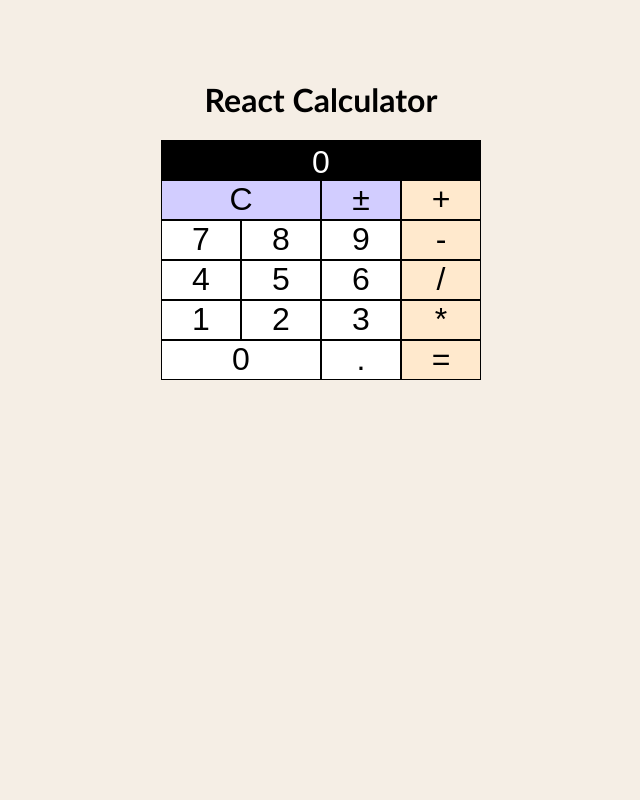
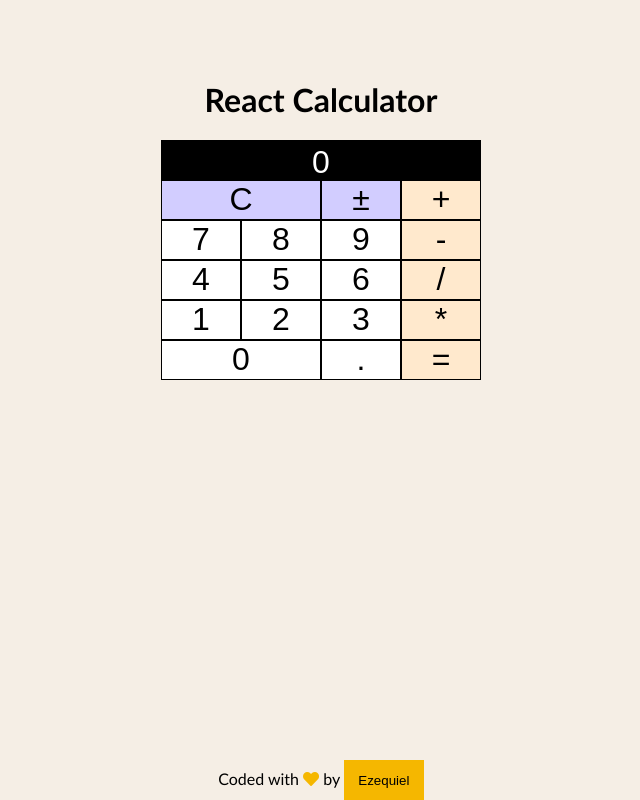
Before and after one commit to EzequielCaste/react-calculator, a React (Create React App) app: page / in a window 1280 px wide. Shown: the whole page, without its empty margins (319-959 px from the left). Built offline with nearby package versions, Linux system fonts and the light colour scheme.

Commit message:
added footer

```diff
--- a/public/index.html
+++ b/public/index.html
@@ -1,16 +1,22 @@
 <!DOCTYPE html>
 <html lang="en">
-
   <head>
-	<meta charset="utf-8">
-	<meta name="viewport" content="width=device-width, initial-scale=1, shrink-to-fit=no">
-	<meta name="theme-color" content="#000000">
+    <meta charset="utf-8" />
+    <meta
+      name="viewport"
+      content="width=device-width, initial-scale=1, shrink-to-fit=no"
+    />
+    <meta name="theme-color" content="#000000" />
     <!--
       manifest.json provides metadata used when your web app is added to the
       homescreen on Android. See https://developers.google.com/web/fundamentals/engage-and-retain/web-app-manifest/
     -->
-	<link rel="manifest" href="%PUBLIC_URL%/manifest.json">
-	<link rel="shortcut icon" href="%PUBLIC_URL%/favicon.ico">
+    <link rel="manifest" href="%PUBLIC_URL%/manifest.json" />
+    <link rel="shortcut icon" href="%PUBLIC_URL%/favicon.ico" />
+    <link
+      rel="stylesheet"
+      href="https://cdnjs.cloudflare.com/ajax/libs/font-awesome/5.12.0-2/css/all.min.css"
+    />
     <!--
       Notice the use of %PUBLIC_URL% in the tags above.
       It will be replaced with the URL of the `public` folder during the build.
@@ -20,7 +26,7 @@
       work correctly both with client-side routing and a non-root public URL.
       Learn how to configure a non-root public URL by running `npm run build`.
     -->
-	<title>React App</title>
+    <title>React Calculator</title>
   </head>
 
   <body>
@@ -28,6 +34,14 @@
       You need to enable JavaScript to run this app.
     </noscript>
     <div id="root"></div>
+    <footer>
+      Coded with <i class="fas fa-heart"></i> by
+      <form action="https://github.com/ezzep66" method="GET">
+        <button class="btn">
+          Ezequiel
+        </button>
+      </form>
+    </footer>
     <!--
       This HTML file is a template.
       If you open it directly in the browser, you will see an empty page.
@@ -39,5 +53,4 @@
       To create a production bundle, use `npm run build` or `yarn build`.
     -->
   </body>
-
 </html>
--- a/src/styles.css
+++ b/src/styles.css
@@ -57,3 +57,54 @@
 #clear {
   width: 160px;
 }
+footer {
+  width: 300px;
+  text-align: center;
+  position: absolute;
+  bottom: 0px;
+  left: 0;
+  right: 0;
+  margin-left: auto;
+  margin-right: auto;
+}
+footer button {
+  line-height: unset;
+}
+footer form {
+  display: inline;
+}
+footer .btn {
+  width: 80px;
+  box-shadow: 0 0;
+  text-decoration: none;
+  cursor: pointer;
+  border: 0;
+  outline: none;
+  background: #f5b700;
+  color: black;
+  padding: 0.5em;
+  position: relative;
+  z-index: 1;
+}
+.fa-heart {
+  color: #f5b700;
+}
+footer .btn::after {
+  content: "";
+  position: absolute;
+  top: 0;
+  left: 0;
+  width: 100%;
+  height: 100%;
+  background: rgba(230, 230, 230, 0.8);
+  z-index: -1;
+  transform: scaleX(0);
+  transform-origin: left;
+  transition: transform 200ms ease-in;
+}
+footer .btn:hover::after {
+  transform: scaleX(1);
+}
+footer .far {
+  margin-left: 0;
+}
```
Also changed, not shown: 1 other file (tests, documents, lock files or other folders). Lines whose indentation alone changed are shown as unchanged.
